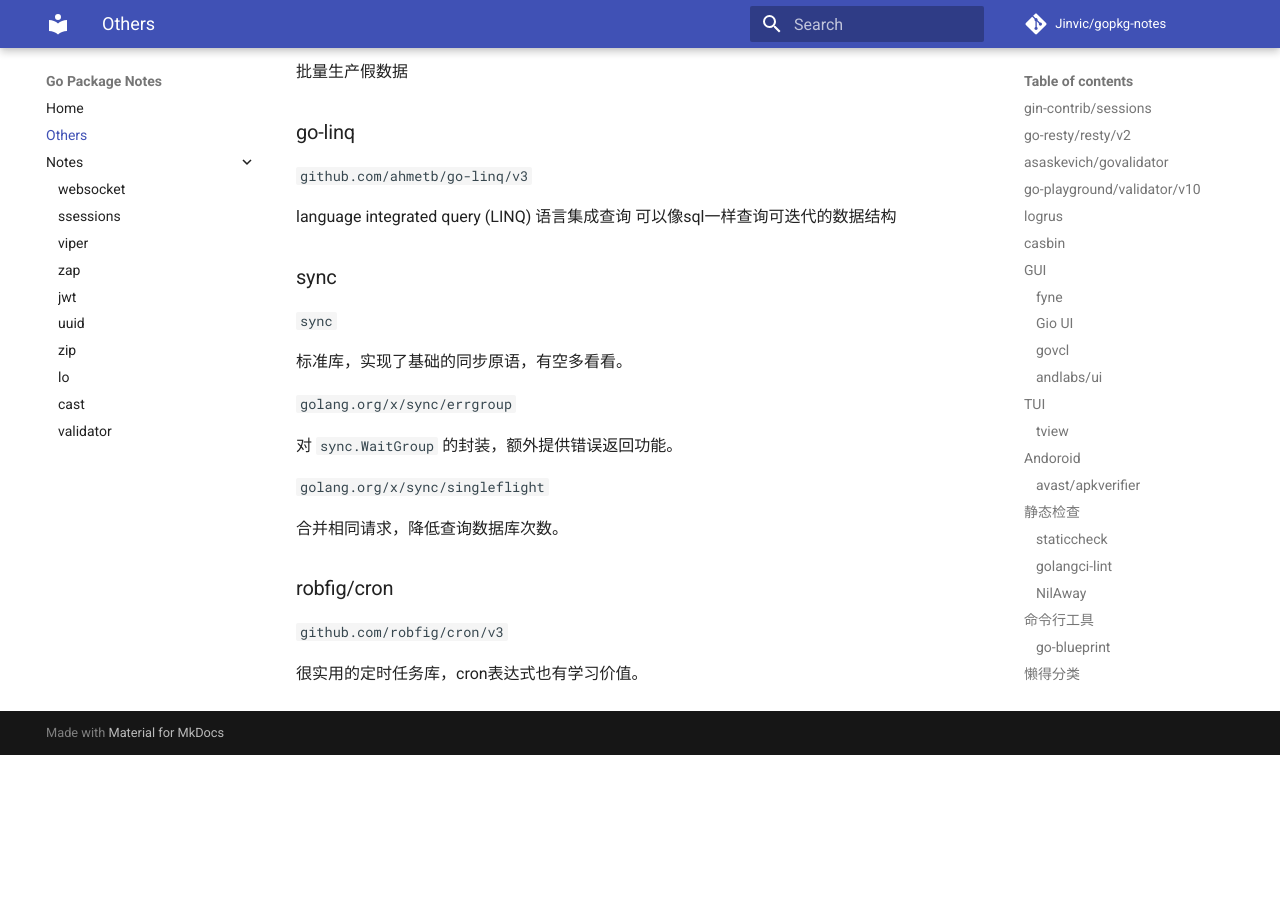
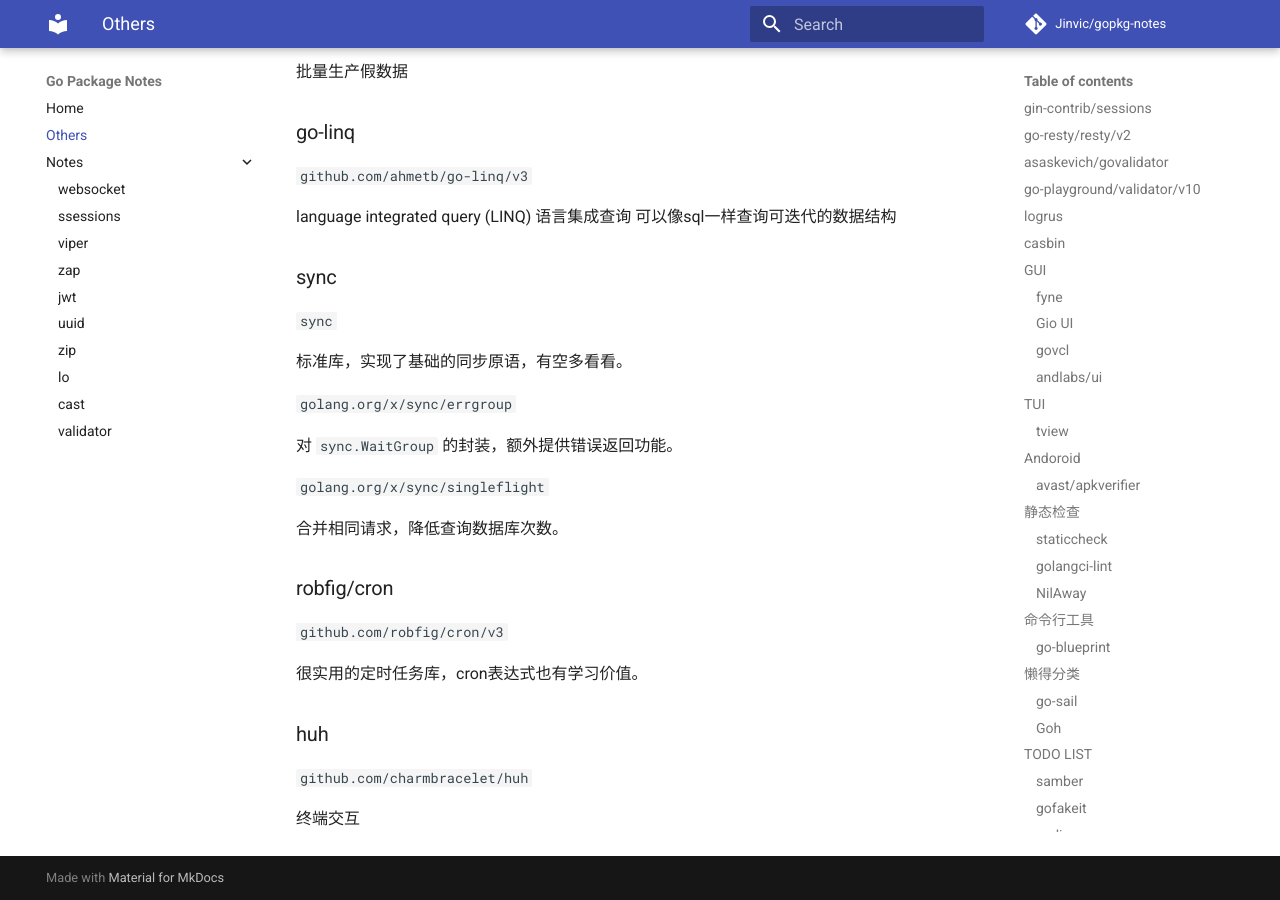
Before and after one commit to Jinvic/gopkg-notes, an MkDocs documentation site: the page built from docs/others.md, in a window 1280 px wide and 900 px high, scrolled down 3728 px. Built offline with MkDocs 1.6.1 and Material for MkDocs 9.7.7, drawn with Linux system fonts in a browser that asks for light colours; comment, search, counter and statistics services are not loaded; before the commit the page ends 4483 px from its top, so only the background shows below that.

Commit message:
todo list

```diff
--- a/docs/others.md
+++ b/docs/others.md
@@ -169,3 +169,9 @@ language integrated query (LINQ) 语言集成查询
 `github.com/robfig/cron/v3`
 
 很实用的定时任务库，cron表达式也有学习价值。
+
+### huh
+
+`github.com/charmbracelet/huh`
+
+终端交互
```
